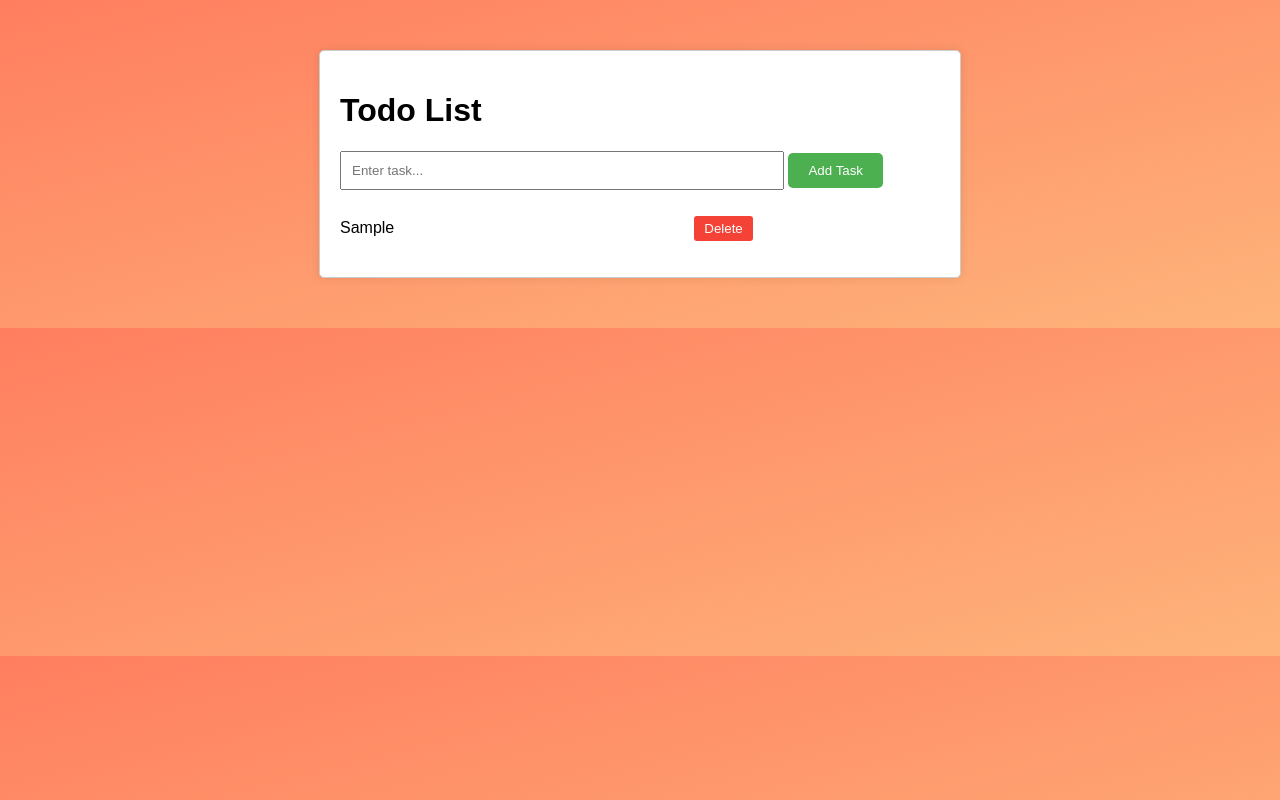
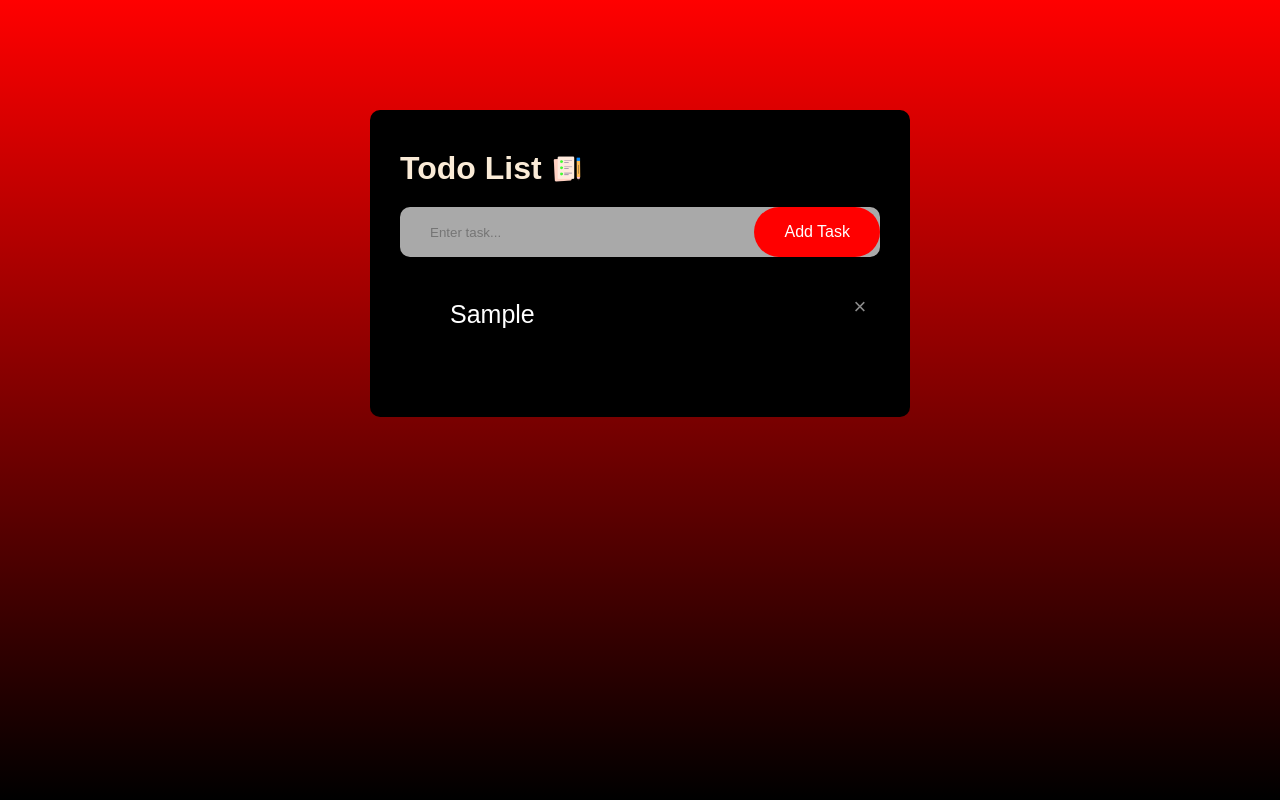
Before and after one commit to Big-Boss-2002/OCTANET_APRIL-, a plain HTML site: page Task_2/index.html in a window 1280 px wide. Both pictures are taken after typing "Sample" into the empty fields and a click on the button "Add Task". Drawn offline with Linux system fonts and the light colour scheme.

Commit message:
Updated Task 2

```diff
--- a/Task_2/index.html
+++ b/Task_2/index.html
@@ -10,10 +10,23 @@
 
 <body>
     <div class="container">
-        <h1>Todo List</h1>
-        <input type="text" id="taskInput" placeholder="Enter task...">
-        <button id="addTaskBtn">Add Task</button>
-        <ul id="taskList"></ul>
+        <div class="to_do_list">
+            <h1>
+                Todo List
+                <img src="assets/icon.png" alt="Icon image">
+            </h1>
+            <div class="row">
+                <input type="text" id="taskInput" placeholder="Enter task...">
+                <button onclick="addTask()">Add Task</button>
+            </div>
+            <ul id="taskList">
+
+            </ul>
+
+        </div>
+
+
+
     </div>
 
     <script src="script.js"></script>
--- a/Task_2/script.js
+++ b/Task_2/script.js
@@ -1,41 +1,38 @@
-document.addEventListener('DOMContentLoaded', function() {
-  const taskInput = document.getElementById('taskInput');
-  const addTaskBtn = document.getElementById('addTaskBtn');
-  const taskList = document.getElementById('taskList');
+const taskInput = document.getElementById("taskInput");
+const taskList = document.getElementById("taskList");
 
-  addTaskBtn.addEventListener('click', function() {
-      const taskText = taskInput.value.trim();
-      if (taskText !== '') {
-          addTask(taskText);
-          taskInput.value = '';
-      }
-  });
+function addTask(){
+    if(taskInput.value === ''){
+        alert("Task Can't be empty!!!");
+    }
+    else{
+        let li = document.createElement("li");
+        li.innerHTML = taskInput.value;
+        taskList.appendChild(li);
+        let span = document.createElement("span");
+        span.innerHTML = "\u00d7";
+        li.appendChild(span)
+    }
+    taskInput.value = "";
+    saveData();
+}
 
-  taskList.addEventListener('click', function(event) {
-      if (event.target.tagName === 'LI') {
-          toggleTaskCompletion(event.target);
-      } else if (event.target.classList.contains('delete-btn')) {
-          deleteTask(event.target.parentElement);
-      }
-  });
+taskList.addEventListener("click",function(e){
+    if (e.target.tagName === "LI"){
+        e.target.classList.toggle("completed");
+        saveData();
+    }
+    else if(e.target.tagName === "SPAN"){
+        e.target.parentElement.remove();
+        saveData();
+    }
+}, false);
 
-  function addTask(taskText) {
-      const li = document.createElement('li');
-      li.textContent = taskText;
+function saveData(){
+    localStorage.setItem("data",taskList.innerHTML);
+}
 
-      const deleteButton = document.createElement('button');
-      deleteButton.textContent = 'Delete';
-      deleteButton.classList.add('delete-btn');
-
-      li.appendChild(deleteButton);
-      taskList.appendChild(li);
-  }
-
-  function toggleTaskCompletion(task) {
-      task.classList.toggle('completed');
-  }
-
-  function deleteTask(task) {
-      task.remove();
-  }
-});
+function showTask(){
+    taskList.innerHTML = localStorage.getItem("data");
+}
+showTask();
--- a/Task_2/styles.css
+++ b/Task_2/styles.css
@@ -1,56 +1,96 @@
-body {
+*{
   font-family: Arial, sans-serif;
   margin: 0;
   padding: 0;
-  background: linear-gradient(to bottom right, #ff7e5f, #feb47b);
+  box-sizing: border-box;
+  color: #ffffff;
 }
-
 .container {
-  max-width: 600px;
-  margin: 50px auto;
-  padding: 20px;
-  border: 1px solid #ccc;
-  border-radius: 5px;
-  background-color: #fff;
-  box-shadow: 0px 0px 10px rgba(0, 0, 0, 0.1);
+  height: 100vh;
+  width: 100%;
+  padding: 10px;
+  background: linear-gradient(to top, #000000, #ff0000);
 }
-
-input[type="text"] {
-  width: 70%;
+.to_do_list{
+  width: 100%;
+  max-width: 540px;
+  background-color: #000000;
+  margin: 100px auto 20px;
+  padding: 40px 30px 70px;
+  border-radius: 10px;
+}
+.to_do_list h1{
+  color: antiquewhite;
+  display: flex;
+  align-items: center;
+  margin-bottom: 20px;
+}
+.to_do_list h1 img{
+  width: 30px;
+  margin-left: 10px;
+}
+.row{
+  display: flex;
+  align-items: center;
+  justify-content: space-between;
+  border-radius: 10px;
+  padding-left: 20px;
+  margin-bottom: 25px;
+  background-color: rgb(169, 169, 169);
+}
+input{
+  flex: 1;
+  border: none;
+  outline: none;
+  background: transparent;
   padding: 10px;
-  margin-bottom: 10px;
+  font-weight: 14px;
 }
-
 button {
-  padding: 10px 20px;
-  background-color: #4CAF50;
+  padding: 16px 30px;
+  background-color: #ff0000;
   color: white;
   border: none;
-  border-radius: 5px;
+  outline: none;
+  font-size: 16px;
+  border-radius: 30px;
   cursor: pointer;
 }
-
 button:hover {
-  background-color: #45a049;
+  background-color: #3cff00;
 }
-
-ul {
-  list-style-type: none;
-  padding: 0;
+ul li{
+  list-style: none;
+  font-size: 25px;
+  padding: 18px 8px 18px 50px;
+  user-select: none;
+  cursor: pointer;
+  position: relative;
 }
-
-li {
-  margin-bottom: 10px;
+ul li span{
+  position: absolute;
+  right: 0;
+  top: 5px;
+  width: 40px;
+  height: 40px;
+  font-size: 22px;
+  line-height: 40px;
+  text-align: center;
+  color: #8c8c8c;
+  border-radius: 50%;
 }
-
+ul li span:hover{
+  background: #474747;
+}
 .completed {
   text-decoration: line-through;
   color: #888;
   cursor: pointer;
+  font-size: small;
 }
 
 .delete-btn {
-  background-color: #f44336;
+
   color: white;
   border: none;
   border-radius: 3px;
```
Also changed, not shown: Task_2/assets/icon.png (added).
